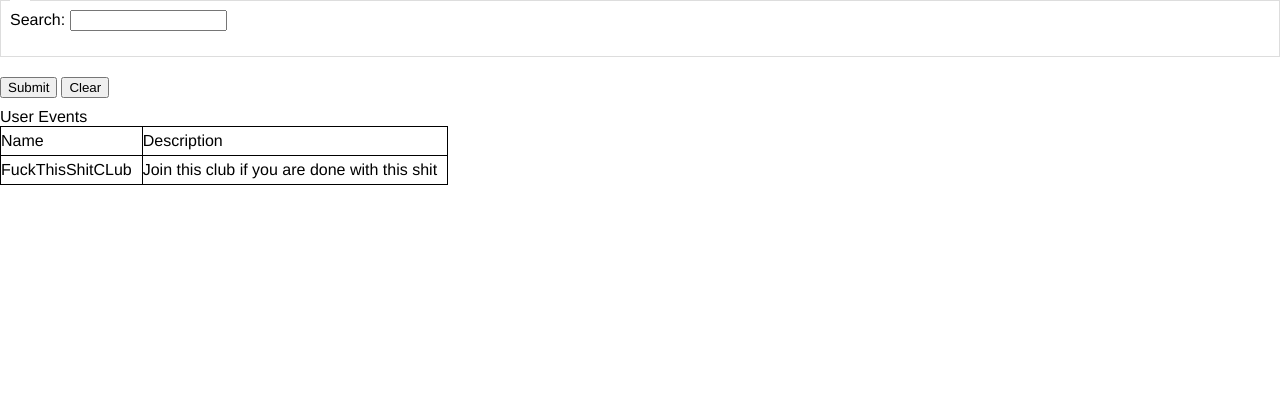
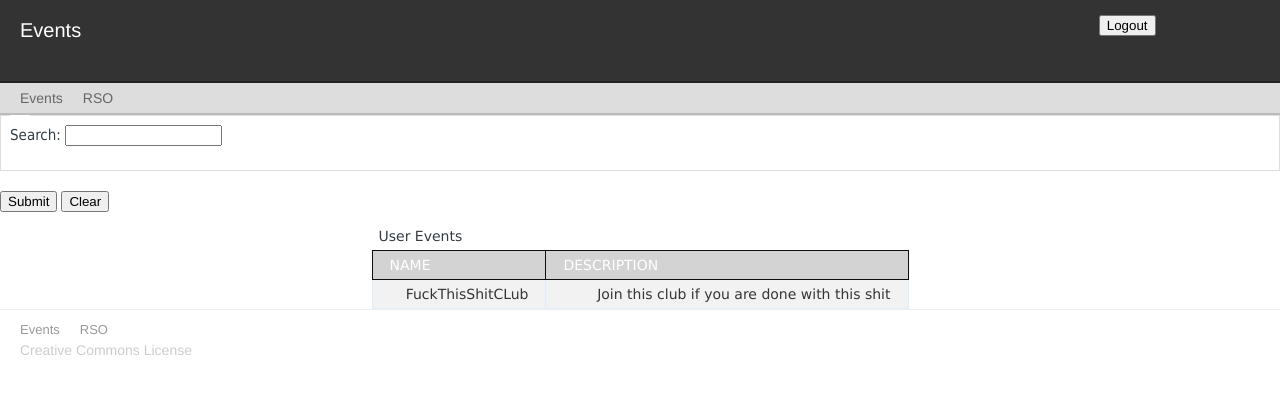
Before and after one commit to Cdudukovich/DBMS_Event_Creator, a PHP site: page /RSO.php in a window 1280 px wide. Shown: the top 394 px of the page. Run offline with PHP 8.4, Linux system fonts and the light colour scheme; a user stored in the database is signed in; data comes from the database, SQL or seed files in the repository.

Commit message:
Fixed Styling issues with RSO page

```diff
--- a/HTML/rso.php
+++ b/HTML/rso.php
@@ -34,17 +34,33 @@ if (!$query)
 	die ('SQL Error: ' . mysqli_error($conn));
 }
 ?>
+<!DOCTYPE html PUBLIC "-//W3C//DTD HTML 4.01//EN"
+   "http://www.w3.org/TR/html4/strict.dtd">
 <html>
 
 <body>
 	<head>
-		<meta http-equiv="Content-Type" content="text/html; charset=utf-8">
-		<title>Boilerplate</title>
-		<meta name="author" content="Nathan Borror">
-	  <link rel="stylesheet" href="stylesheets/screen.css" type="text/css" media="screen" charset="utf-8">
-	  <!--[if lte IE 6]><link rel="stylesheet" href="stylesheets/lib/ie6.css" type="text/css" media="screen" charset="utf-8"><![endif]-->
-	</head>
+	<meta http-equiv="Content-Type" content="text/html; charset=utf-8">
+	<title>RSO</title>
+  <link rel="stylesheet" href="stylesheets/screen.css" type="text/css" media="screen" charset="utf-8">
+  <link rel="stylesheet" href="stylesheets/styles.css" type="text/css" media="screen" charset="utf-8">
 
+</head>
+	<div id="page">
+  <div id="header">
+    <h1>Events</h1>
+          <input class="logout_button" type="button" onclick="location.href='logout.php';" value="Logout" />
+
+  </div>
+
+
+  <div id="navigation">
+    <ul class="tabs">
+      <li><a href="Events.php">Events</a></li>
+      <li><a href="RSO.php">RSO</a></li>
+    </ul>
+  </div>
+  </div>
 	<!-- Search -->
     <form action="search.php" method="post" class="hform" name="searchRSO">
         <fieldset>
@@ -100,5 +116,13 @@ if (!$query)
 		}?>
 		</tbody>
 	</table>
+	<div id="footer">
+    <ul class="tabs">
+      <li><a href="Events.php">Events</a></li>
+      <li><a href="RSO.php">RSO</a></li>
+    </ul>
+
+    <p class="quiet"><small>Creative Commons License</small></p>
+  </div>
 </body>
 </html>
```
